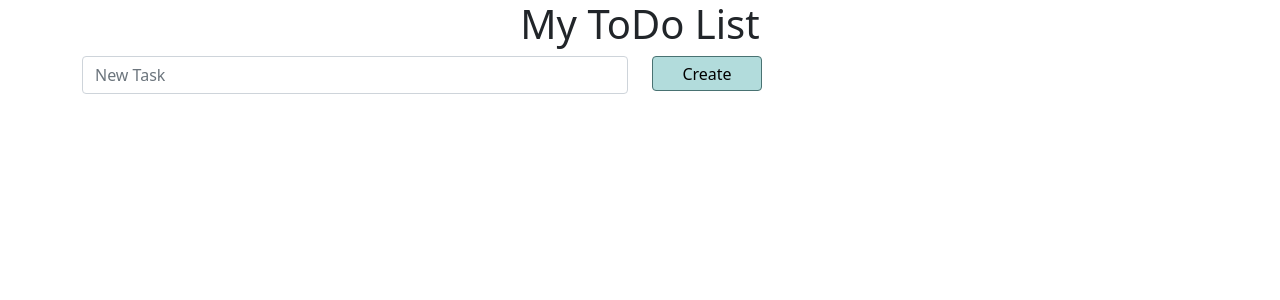
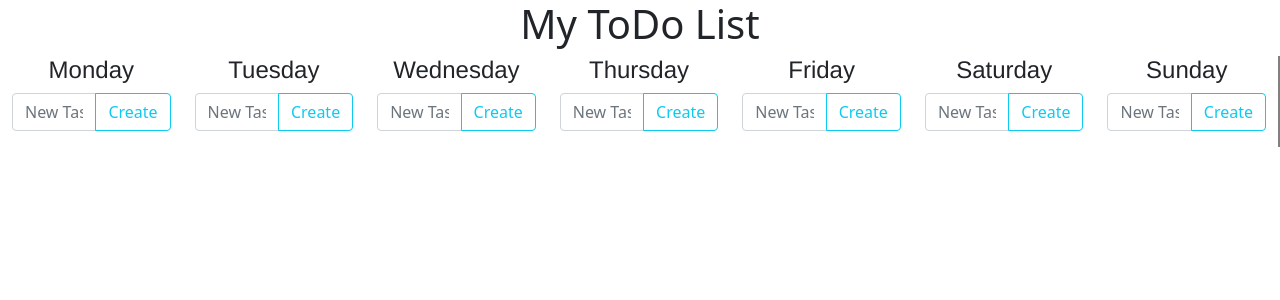
Before and after one commit to milenammagalhaes/Weekly-Planner, a React (Create React App) app: page / in a window 1280 px wide. Shown: the top 300 px of the page. Built offline with nearby package versions, Linux system fonts and the light colour scheme.

Commit message:
Created days of week, card of tasks and style

```diff
--- a/src/App.css
+++ b/src/App.css
@@ -6,7 +6,7 @@ h1{
   text-align:center;
 }
 
-.tasksBox{
+.daysWeek {
   display: flex;
-
+  border-right: 2px solid grey;
 }
--- a/src/App.js
+++ b/src/App.js
@@ -3,10 +3,16 @@ import TasksList from './Components/TaskList';
 import 'bootstrap/dist/css/bootstrap.min.css';
 
 const App = () => {
+  const daysWeek = ['Monday', 'Tuesday', 'Wednesday', 'Thursday', 'Friday', 'Saturday', 'Sunday']
+
   return (
     <div className="all">
       <h1> My ToDo List</h1>
-      <TasksList className="tasksBox"/>
+      <div className="daysWeek">
+         {daysWeek.map((dayName, index) => {
+          return <TasksList key={index} index={index} dayName={dayName} />
+         })}
+      </div>
     </div>
   )
 }
--- a/src/Components/Task.css
+++ b/src/Components/Task.css
@@ -1,15 +1,22 @@
+.taskTitle {
+  text-align: left;
+  margin-bottom: 0;
+}
 
-.taskTitle {
+.taskTitleComplete {
   font-style: italic;
   text-decoration-line: line-through;
   color: gray;
+  text-align: left;
+  margin-bottom: 0;
 }
+
 
 .delete{
   align-content: center;
   width: 30px;
   height: 30px;
-  background: #B2DCDC;
-  border: 1px solid #497272;
+  background: rgb(33, 204, 238);
+  border: 1px solid #0dcaf073;
   border-radius: 4px;
 }
--- a/src/Components/Task.js
+++ b/src/Components/Task.js
@@ -1,5 +1,5 @@
 import "./Task.css"
-import { Form, Container, Row, Col, Button } from 'react-bootstrap'
+import { Form, ListGroup} from 'react-bootstrap'
 import { FontAwesomeIcon } from '@fortawesome/react-fontawesome'
 import { faTrashCan} from '@fortawesome/free-solid-svg-icons'
 
@@ -10,21 +10,16 @@ const Task = (props) => {
 
 
   return (
-    <div className="sfs">
-      <Container>
-        <Row className="row">
-          <Col xs={1}>
-            <Form.Check variant="checkbox" type="checkbox" checked={isCompleted} onChange={() => updateTask(title)} />
-          </Col>
-          <Col xs={6}>
-            <Form.Label className={isCompleted ? 'taskTitle' : 'somethinhgelse'}> {title} </Form.Label>
-         </Col>
-          <Col xs={3}>
-            <button className="delete" onClick={() => deleteTask(index)}> {trashIcon} </button>
-          </Col>
-        </Row>
-     </Container>
-    </div>
+  <div>
+    <ListGroup as="ol">
+     <ListGroup.Item as="li" className="d-flex justify-content-between align-items-start" >
+        <Form.Check variant="checkbox" type="checkbox" checked={isCompleted} onChange={() => updateTask(title)} />
+        <Form className={isCompleted ? 'taskTitleComplete' : 'taskTitle'}> {title} </Form>
+        <button className="delete" onClick={() => deleteTask(index)}> {trashIcon} </button>
+       </ListGroup.Item>
+    </ListGroup>
+  </div>
+
   )
 }
 
--- a/src/Components/TaskList.css
+++ b/src/Components/TaskList.css
@@ -1,9 +1,29 @@
+.container {
+  align-items: center;
+}
+
+.dayName{
+  text-align: center;
+  font-family: "Helvetica Neue",Helvetica,Arial;
+}
+
+.inputAndButton{
+  display: grid;
+}
+
+.input{
+  padding-right:0;
+  padding-left: 0;
+}
+
 .createButton{
   position: center;
   align-content: center;
-  width: 110px;
+  width: 65px;
   height: 35px;
   background: #B2DCDC;
   border: 1px solid #497272;
   border-radius: 4px;
+  padding-right:2px;
+  padding-left:0;
 }
--- a/src/Components/TaskList.js
+++ b/src/Components/TaskList.js
@@ -1,13 +1,13 @@
 import Task from "./Task"
 import { useState } from "react"
 import  "./TaskList.css"
-import { Form, Button, Container, Row, Col} from 'react-bootstrap'
+import { Form, Button, Container, InputGroup} from 'react-bootstrap'
 
 
-const TasksList = () => {
+const TasksList = (props) => {
+  const {dayName } = props
   const [newTask, setNewTask] = useState('')
   const [tasks, setTasks] = useState([])
-
 
   const createNewTask = () => {
     if (newTask === "") {
@@ -23,7 +23,7 @@ const TasksList = () => {
 
   const updateTask = (title) => {
     const actualTasks = tasks.map((task, index) => {
-      if(task.title === title) {
+      if (task.title === title) {
         task.isCompleted = !task.isCompleted
       }
       return task
@@ -33,26 +33,32 @@ const TasksList = () => {
 
   const deleteTask = (index) => {
     const actualTasks = tasks
-    actualTasks.splice(index,1)
+    actualTasks.splice(index, 1)
     setTasks(() => ([...actualTasks]))
   }
 
+  const clickedEnter = (event) => {
+    if (event.keyCode === 13) {
+      createNewTask()
+    }
+  }
 
     return (
+
       <Container>
-      <Row>
-        <Col>
-          <Form.Control type="text" placeholder="New Task" value={newTask} onChange={(event)=> {setNewTask(event.target.value)}}/>
-        </Col>
-        <Col>
-          <button className="createButton" onClick={createNewTask}> Create </button>
-        </Col>
-      </Row>
+        <h4 className="dayName"> {dayName} </h4>
+        <InputGroup className="mb-3">
+          <Form.Control className="input" type="text" placeholder="New Task" value={newTask} onChange={(event) => { setNewTask(event.target.value) }} onKeyDown={(e) => clickedEnter(e)} />
+          <Button variant="outline-info" id="button-addon2" onClick={createNewTask}> Create </Button>
+        </InputGroup>
+
         {tasks.map((task, index) => {
-      return <Task key={index} title={task.title} isCompleted={task.isCompleted} updateTask={updateTask} deleteTask={deleteTask} index={index}/>
+          return <Task key={index} title={task.title} isCompleted={task.isCompleted} updateTask={updateTask} deleteTask={deleteTask} index={index} />
         })}
+
       </Container>
     )
+
 }
 
 
```
Lines whose indentation alone changed are shown as unchanged.
